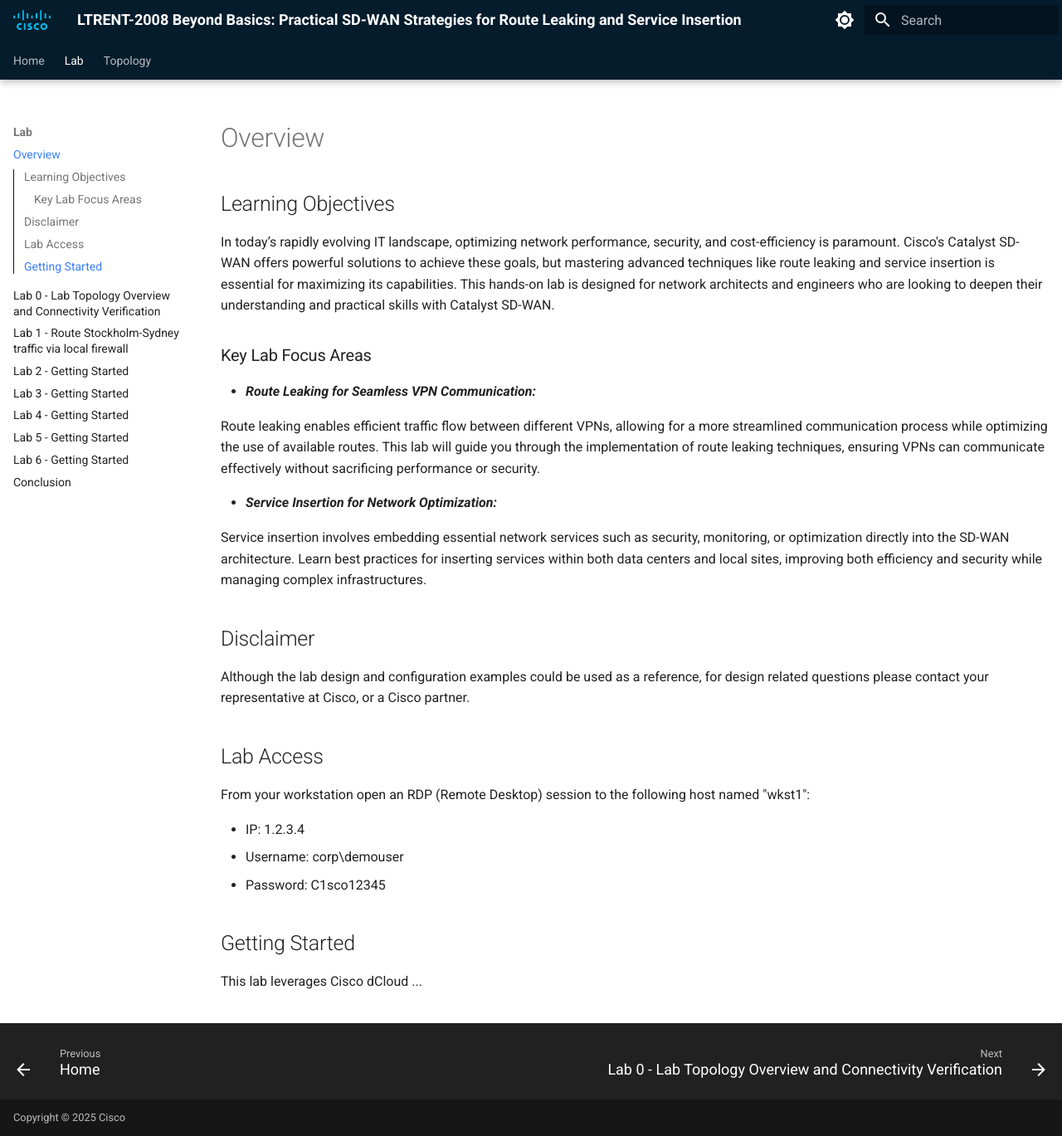
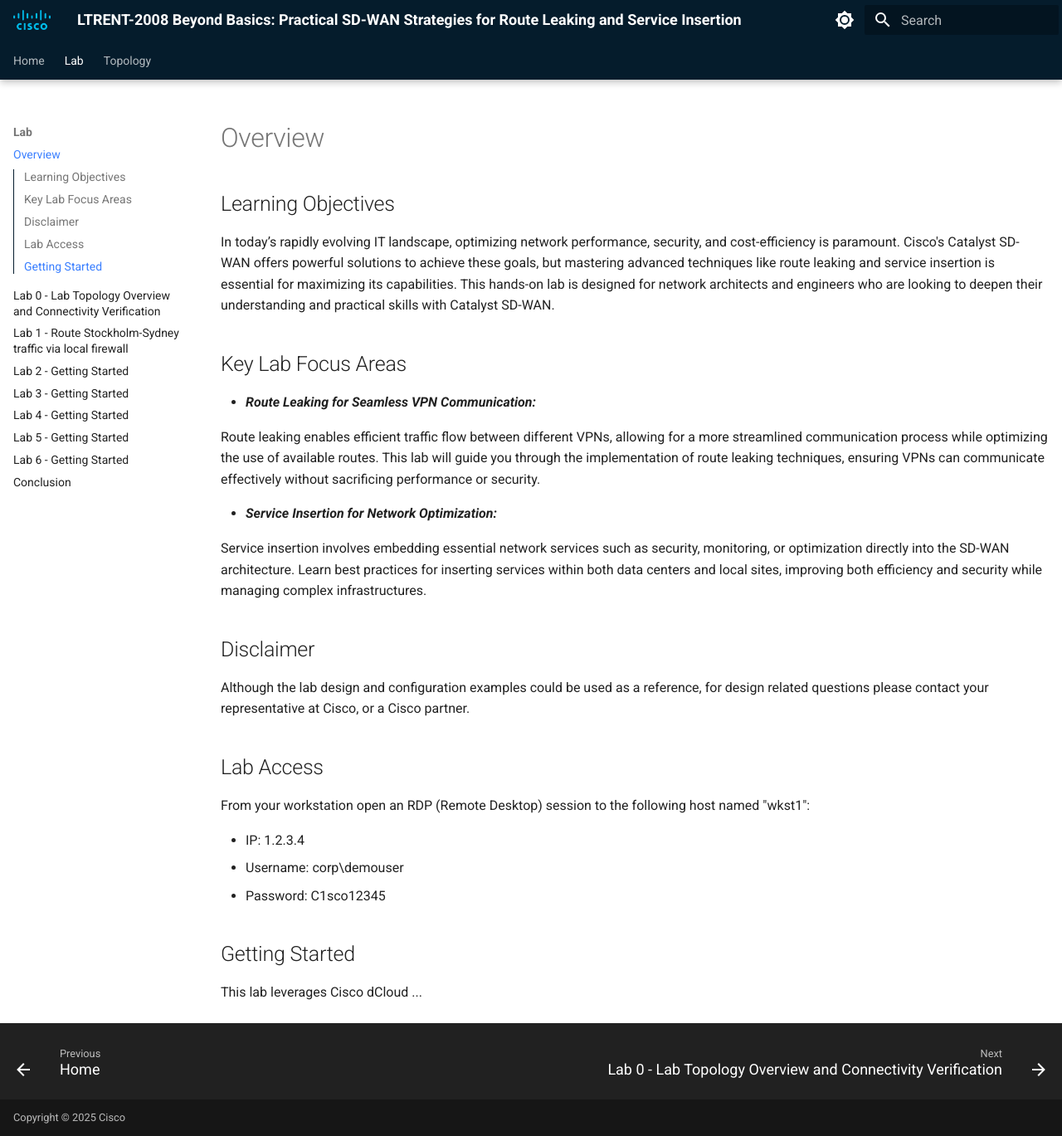
Before and after one commit to ciscodocs/ltrent-2008-clemea25, an MkDocs documentation site: the page built from docs/overview.md, in a window 1280 px wide and 1369 px high. Shown: the whole window at 83% size. Built offline with MkDocs 1.6.1 and Material for MkDocs 9.7.7, drawn with Linux system fonts in a browser that asks for light colours.

Commit message:
Lab 0 Task finalized.

```diff
--- a/docs/overview.md
+++ b/docs/overview.md
@@ -4,7 +4,7 @@
 
 In today’s rapidly evolving IT landscape, optimizing network performance, security, and cost-efficiency is paramount. Cisco's Catalyst SD-WAN offers powerful solutions to achieve these goals, but mastering advanced techniques like route leaking and service insertion is essential for maximizing its capabilities. This hands-on lab is designed for network architects and engineers who are looking to deepen their understanding and practical skills with Catalyst SD-WAN.
 
-### Key Lab Focus Areas
+## Key Lab Focus Areas
 - ***Route Leaking for Seamless VPN Communication:***
 
   Route leaking enables efficient traffic flow between different VPNs, allowing for a more streamlined communication process while optimizing the use of available routes. This lab will guide you through the implementation of route leaking techniques, ensuring VPNs can communicate effectively without sacrificing performance or security.
```
